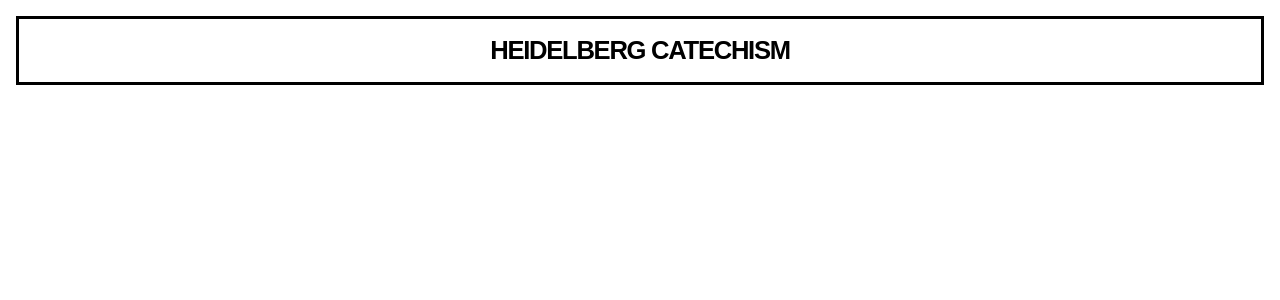
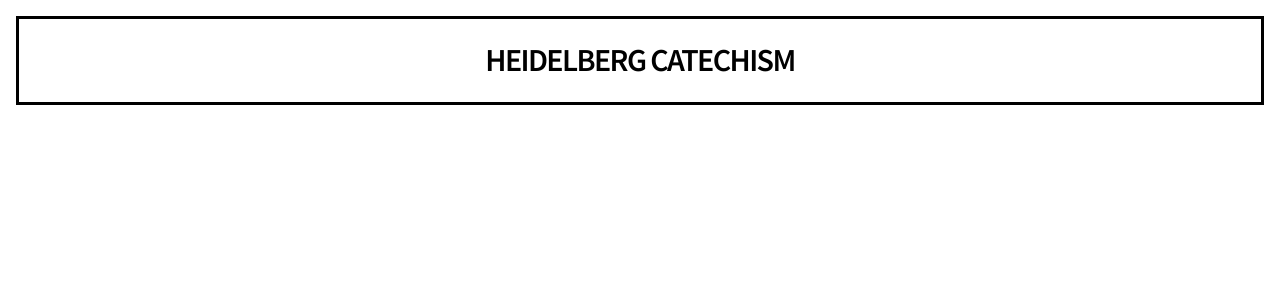
Before and after one commit to wwwillchen/bricejlin.github.io, a Jekyll site: the page hc/index.html, which Jekyll copies as it is, in a window 1280 px wide. Shown: the top 300 px of the page. Built offline with Jekyll 4.4.1, drawn with Linux system fonts in a browser that asks for light colours; nearby versions of some CDN libraries; Markdown is read by kramdown in place of the engine named in the settings.

Commit message:
style(css): use another font - source sans pro

```diff
--- a/hc/index.html
+++ b/hc/index.html
@@ -14,6 +14,7 @@
 
       <link rel="stylesheet" href="normalize.css">
       <link rel="stylesheet" href="style.css">
+      <link href='https://fonts.googleapis.com/css?family=Source+Sans+Pro:400,600' rel='stylesheet' type='text/css'>
   </head>
   <body>
     <!--[if lt IE 8]>
--- a/hc/style.css
+++ b/hc/style.css
@@ -16,6 +16,7 @@
 
 body {
   font-size: 100%;
+  font: 100% "Source Sans Pro", serif;
 }
 
 input {
@@ -37,7 +38,6 @@
 
 #title {
   border: 3px solid black;
-  font-size: 0.8em;
   letter-spacing: -0.1em;
   text-align: center;
   text-transform: uppercase;
@@ -66,8 +66,9 @@
 }
 
 .response {
+  font-weight: 400;
   display: block;
-  font-size: 1em;
+  font-size: 1.1em;
   line-height: 1.6em;
 }
 
```
